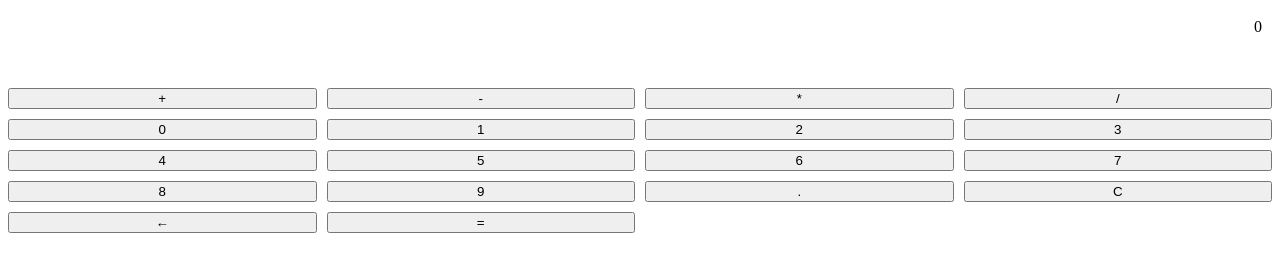
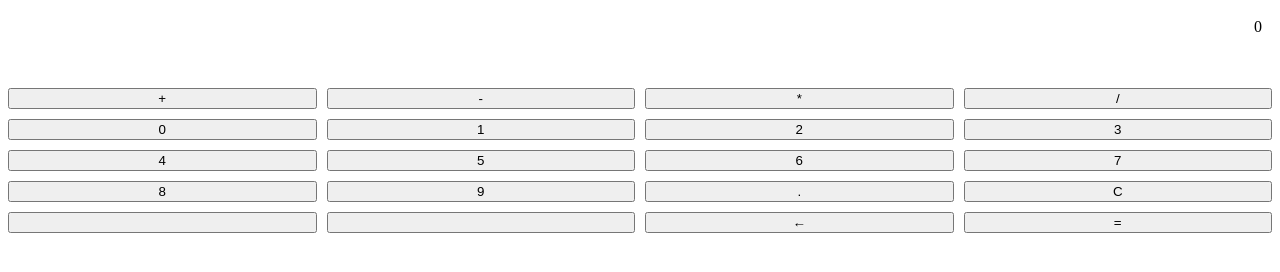
Before and after one commit to aganyo360/calculator, a plain HTML site: page index.html in a window 1280 px wide. Drawn offline with Linux system fonts and the light colour scheme.

Commit message:
updated styles

```diff
--- a/index.html
+++ b/index.html
@@ -31,6 +31,8 @@
       <button class="box" id="decimal">.</button>
 
       <button class="box" id="clear">C</button>
+      <button class="box"></button>
+      <button class="box"></button>
       <button class="box" id="backspace">←</button>
       <button class="box" id="calculate">=</button>
 
```
